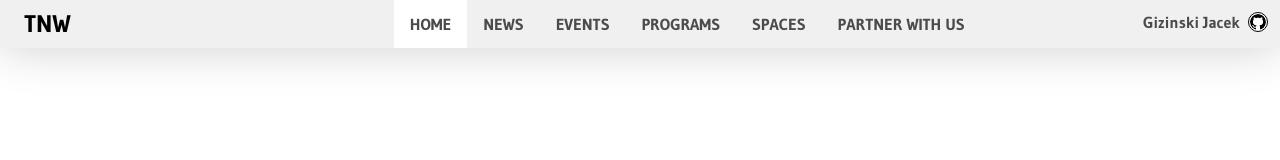
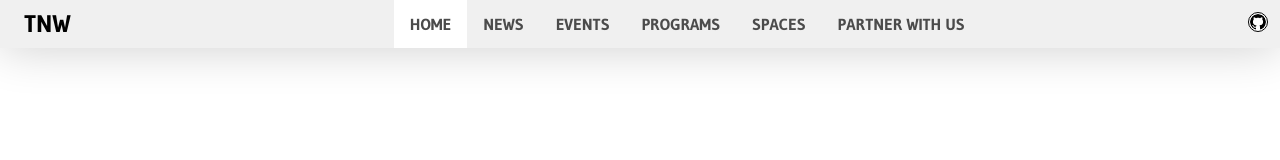
Before and after one commit to gizinski-jacek/responsive-design, a React (Create React App) app: page / in a window 1280 px wide. Shown: the top 160 px of the page. Built offline with nearby package versions, Linux system fonts and the light colour scheme.

Commit message:
Removing full name from github link.
Fixing margin.

```diff
--- a/src/App.css
+++ b/src/App.css
@@ -196,6 +196,7 @@ aside div > span > a {
 .my-footer a {
 	font-weight: 600;
 	color: rgb(255, 255, 255);
+	margin: 8px;
 	padding: 4px;
 	display: flex;
 	justify-content: center;
@@ -204,7 +205,6 @@ aside div > span > a {
 }
 
 .my-footer svg {
-	margin: 8px;
 	box-sizing: content-box;
 	border-radius: 50%;
 	padding: 1px;
--- a/src/components/NavMenu.js
+++ b/src/components/NavMenu.js
@@ -95,7 +95,6 @@ const NavMenu = ({ showMenu, noTransition, slideMenu }) => {
 								d='M8 0C3.58 0 0 3.58 0 8c0 3.54 2.29 6.53 5.47 7.59.4.07.55-.17.55-.38 0-.19-.01-.82-.01-1.49-2.01.37-2.53-.49-2.69-.94-.09-.23-.48-.94-.82-1.13-.28-.15-.68-.52-.01-.53.63-.01 1.08.58 1.23.82.72 1.21 1.87.87 2.33.66.07-.52.28-.87.51-1.07-1.78-.2-3.64-.89-3.64-3.95 0-.87.31-1.59.82-2.15-.08-.2-.36-1.02.08-2.12 0 0 .67-.21 2.2.82.64-.18 1.32-.27 2-.27.68 0 1.36.09 2 .27 1.53-1.04 2.2-.82 2.2-.82.44 1.1.16 1.92.08 2.12.51.56.82 1.27.82 2.15 0 3.07-1.87 3.75-3.65 3.95.29.25.54.73.54 1.48 0 1.07-.01 1.93-.01 2.2 0 .21.15.46.55.38A8.013 8.013 0 0 0 16 8c0-4.42-3.58-8-8-8z'
 							></path>
 						</svg>
-						Gizinski Jacek
 					</a>
 				</footer>
 			</aside>
```
